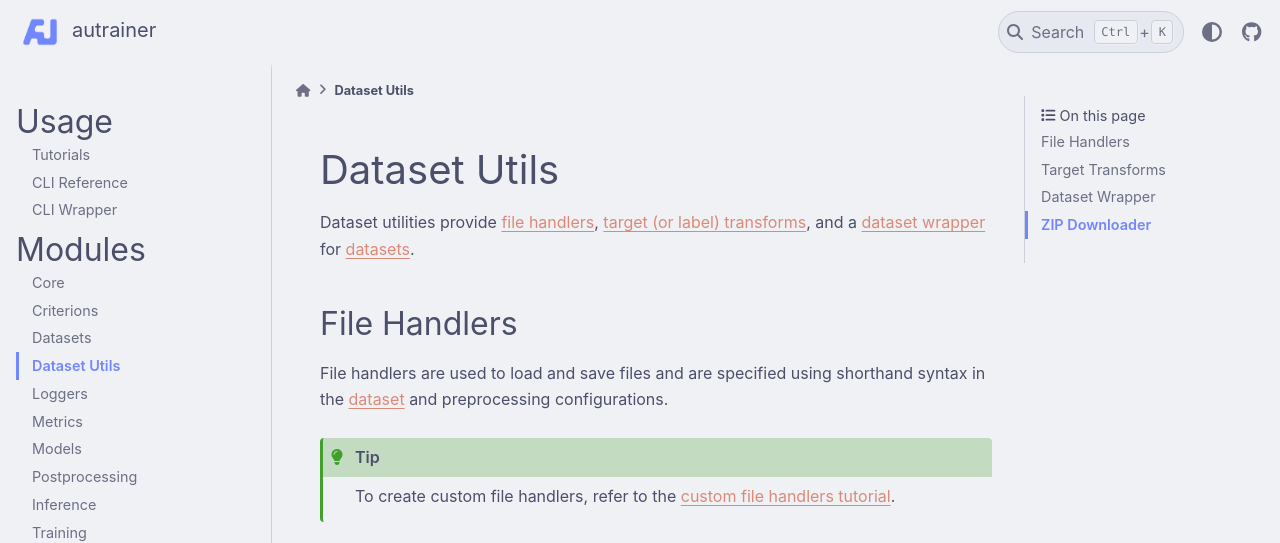
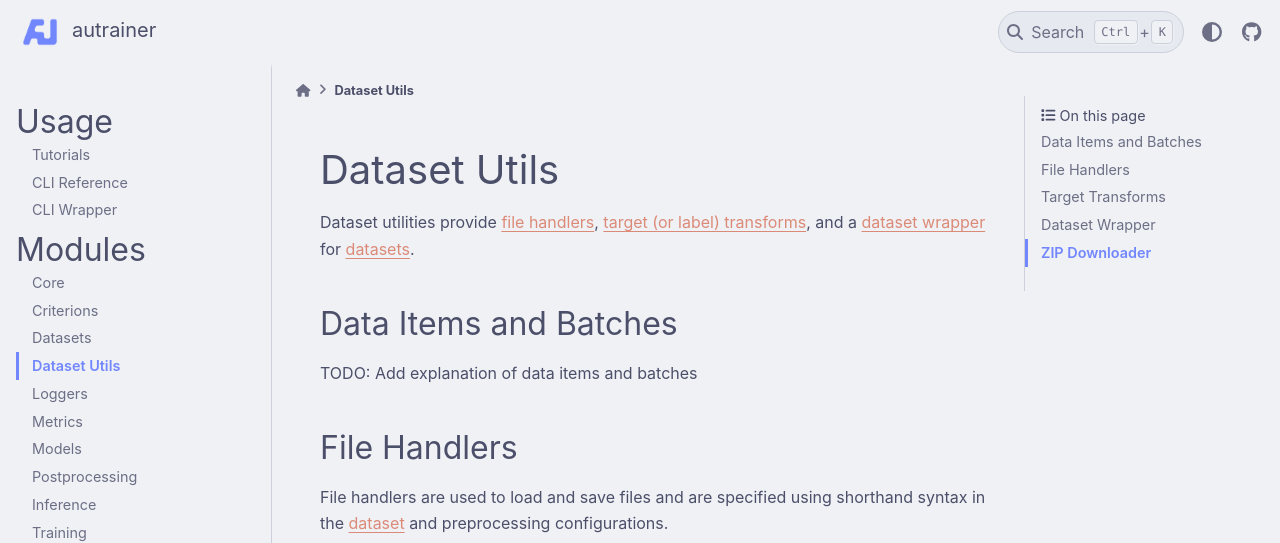
Before and after one commit to autrainer/autrainer, a Sphinx documentation site: the page built from docs/source/modules/dataset_utils.rst, in a window 1280 px wide and 900 px high, cut to the strip 0-543 px from the top of the window. Built offline with Sphinx 7.4.7 and the PyData theme 0.15.4, drawn with Linux system fonts in a browser that asks for light colours; pages that are not in the unit, such as notebooks, are missing from menus.

Commit message:
add docs todo

```diff
--- a/docs/source/modules/dataset_utils.rst
+++ b/docs/source/modules/dataset_utils.rst
@@ -3,6 +3,12 @@ Dataset Utils
 
 Dataset utilities provide :ref:`file handlers <dataset_file_handlers>`, :ref:`target (or label) transforms <dataset_target_transforms>`,
 and a :ref:`dataset wrapper <dataset_wrapper>` for :ref:`datasets <datasets>`.
+
+
+Data Items and Batches
+----------------------
+TODO: Add explanation of data items and batches
+
 
 .. _dataset_file_handlers:
 
```
